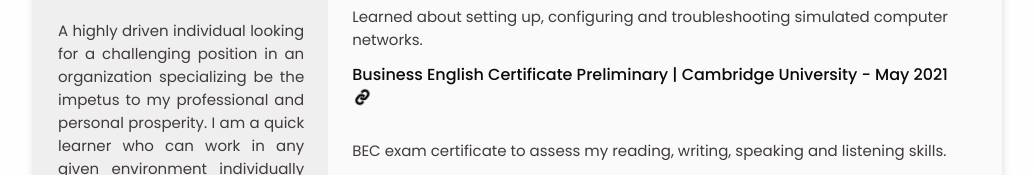
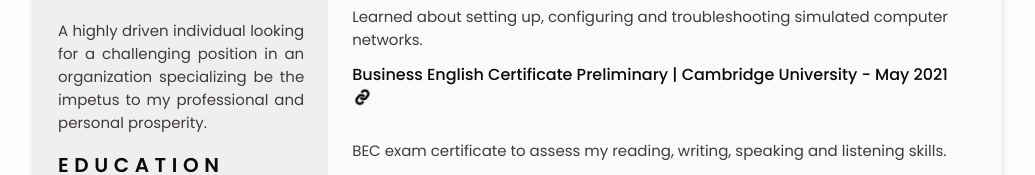
Before and after one commit to pavankumar89002/pavankumar.github.io, a plain HTML site: page index.html in a window 1280 px wide. Shown: the part 629-804 px from the top of the page, without its empty margins (122-1157 px from the left). Drawn offline with nearby package versions, Linux system fonts and the light colour scheme.

Commit message:
Update index.html

```diff
--- a/index.html
+++ b/index.html
@@ -133,7 +133,7 @@
                     <section class="profile section" id="profile">
                         <h2 class="section-title">Profile</h2>
 
-                        <p align="justify">A highly driven individual looking for a challenging position in an organization specializing be the impetus to my professional and personal prosperity. I am a quick learner who can work in any given environment individually as well as a team. I am a creative and innovative person.</p>
+                        <p align="justify">A highly driven individual looking for a challenging position in an organization specializing be the impetus to my professional and personal prosperity.</p>
                     </section>
 
                     <!--========== EDUCATION ==========-->
```
